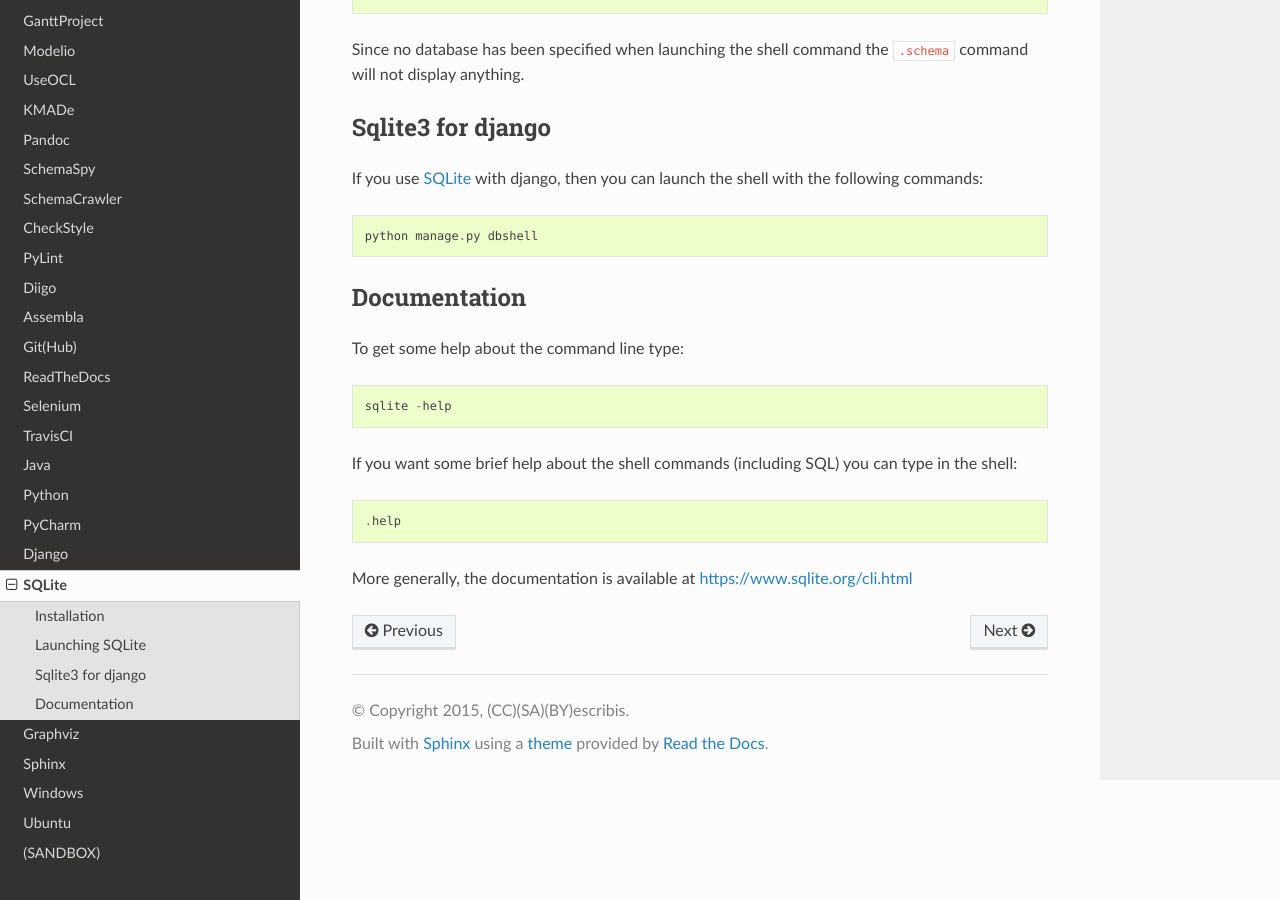
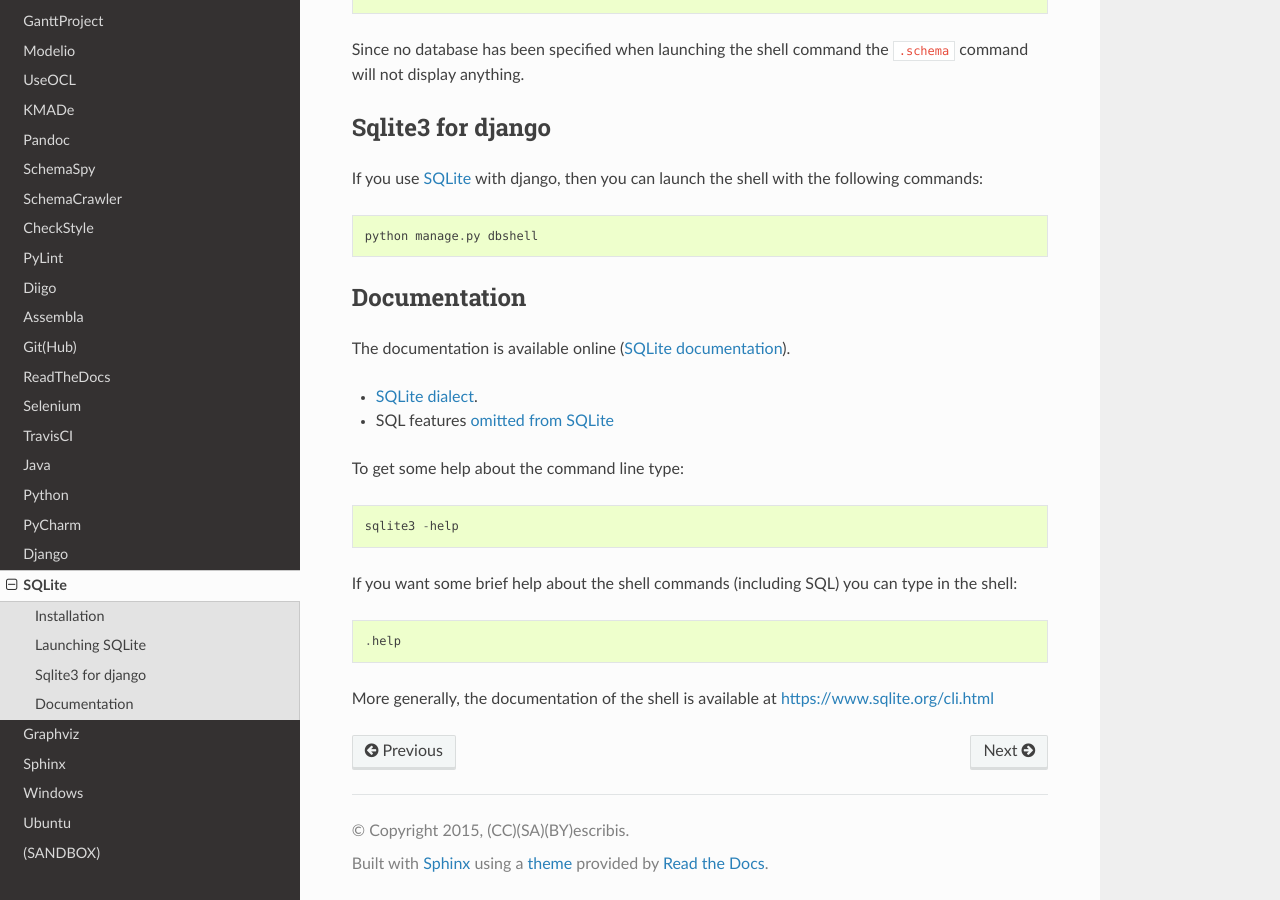
Before and after one commit to ScribesZone/ScribesTools, a Sphinx documentation site: the page built from docs/sqlite/index.rst, in a window 1280 px wide and 900 px high, scrolled down 1118 px. Built offline with Sphinx 7.4.7 and the Read the Docs theme 2.0.0, drawn with Linux system fonts in a browser that asks for light colours.

Commit message:
add reference to sqlite online documentation

```diff
--- a/docs/sqlite/index.rst
+++ b/docs/sqlite/index.rst
@@ -66,32 +66,45 @@
 
 Documentation
 -------------
+The documentation is available online (`SQLite documentation`_).
+
+* `SQLite dialect`_.
+* SQL features `omitted from SQLite`_
+
 To get some help about the command line type::
 
-    sqlite -help
+    sqlite3 -help
 
 If you want some brief help about the shell commands (including SQL) you can
 type in the shell::
 
     .help
 
-More generally, the documentation is available at
+More generally, the documentation of the shell is available at
 https://www.sqlite.org/cli.html
-
 
 
 
 .. .....................................................................
 
-.. _SQLite:
+..  _SQLite:
     https://www.sqlite.org/
 
-.. _`SQLite download page`:
+..  _`SQLite download page`:
     https://www.sqlite.org/download.html
 
-.. |SQLiteWin32zip| replace::
+..  _`SQLite documentation`:
+    https://www.sqlite.org/docs.html
+
+..  |SQLiteWin32zip| replace::
     `web <https://www.sqlite.org/2015/sqlite-shell-win32-x86-3081002.zip>`__
 
 
-.. |SQLiteJDBCJar| replace::
+..  |SQLiteJDBCJar| replace::
     `web <https://bitbucket.org/xerial/sqlite-jdbc/downloads/sqlite-jdbc-3.8.10.1.jar>`__
+
+..  _`SQLite dialect`:
+    https://www.sqlite.org/lang.html
+
+..  _`omitted from SQLite`:
+    https://www.sqlite.org/omitted.html
```
